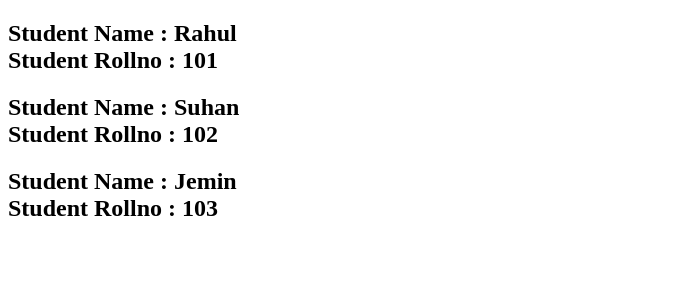
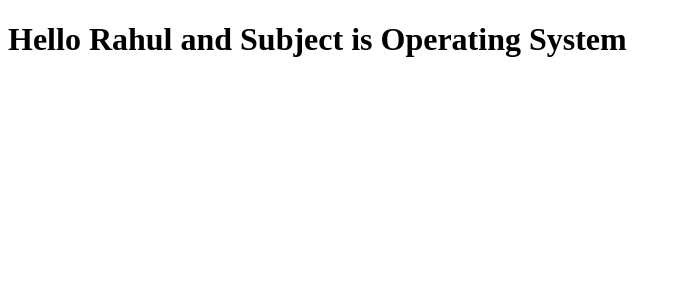
Before and after one commit to Krunal01/Practice, a React (Create React App) app: page / in a window 1280 px wide. Shown: the top 300 px of the page, without its empty margins (0-681 px from the left). Built offline with nearby package versions, Linux system fonts and the light colour scheme.

Commit message:
state with class in reactjs

```diff
--- a/src/App.js
+++ b/src/App.js
@@ -1,14 +1,15 @@
-import React from "react";
-import Student from "./Student";
+// import React from "react";
+// import Student from "./Student";
 
-function App() {
-  return (
-    <React.Fragment>
-      <Student name="Rahul" rollno={101} />
-      <Student name="Suhan" rollno={102} />
-      <Student name="Jemin" rollno={103} />
-    </React.Fragment>
-  );
-}
+// function App() {
+//   return (
+//     <React.Fragment>
+//       <Student>This is Speacial Props = props.childern</Student>
+//       <Student name="Rahul" rollno={101} />
+//       <Student name="Suhan" rollno={102} />
+//       <Student name="Jemin" rollno={103} />
+//     </React.Fragment>
+//   );
+// }
 
-export default App;
+// export default App;
--- a/src/Student.js
+++ b/src/Student.js
@@ -1,25 +1,47 @@
-import React from "react";
-import PropTypes from "prop-types";
+// import React from "react";
+// import PropTypes from "prop-types";
 
-function Student(props) {
-  return (
-    <React.Fragment>
-      <h2>
-        <div>Student Name : {props.name}</div>
-        <div>Student Rollno : {props.rollno}</div>
-      </h2>
-    </React.Fragment>
-  );
+// function Student(props) {
+//   return <h2>Special Props == {props.childern}</h2>;
+// }
+// function Student(props) {
+//   return (
+//     <React.Fragment>
+//       <h2>
+//         <div>{props.childern}</div>
+//         <div>Student Name : {props.name}</div>
+//         <div>Student Rollno : {props.rollno}</div>
+//       </h2>
+//     </React.Fragment>
+//   );
+// }
+
+// Student.propTypes = {
+//   name: PropTypes.string.isRequired,
+//   rollno: PropTypes.number.isRequired,
+// };
+
+// Student.defaultProps = {
+//   name: "like Mohan",
+//   rollno: 100,
+// };
+
+// export default Student;
+
+import React, { Component } from "react";
+
+class Student extends Component {
+  state = {
+    name: "Rahul",
+    sub: this.props.subject,
+  };
+  render() {
+    return (
+      <h1>
+        Hello {this.state.name} and Subject is {this.state.sub}
+      </h1>
+    );
+  }
 }
 
-Student.propTypes = {
-  name: PropTypes.string.isRequired,
-  rollno: PropTypes.number.isRequired,
-};
-
-Student.defaultProps = {
-  name: "like Mohan",
-  rollno: 100,
-};
-
 export default Student;
--- a/src/index.js
+++ b/src/index.js
@@ -1,7 +1,16 @@
 import React from "react";
 import ReactDOM from "react-dom";
-import App from "./App";
+import Student from "./Student";
+// import App from "./App";
 // import Student from "./Student";
 
-ReactDOM.render(<App />, document.getElementById("root"));
-// ReactDOM.render(< />, document.getElementById("root"));
+// ReactDOM.render(
+//   <Student>
+//     <p>I am Special Props</p>
+//   </Student>,
+//   document.getElementById("root")
+// );
+ReactDOM.render(
+  <Student subject="Operating System" />,
+  document.getElementById("root")
+);
```
